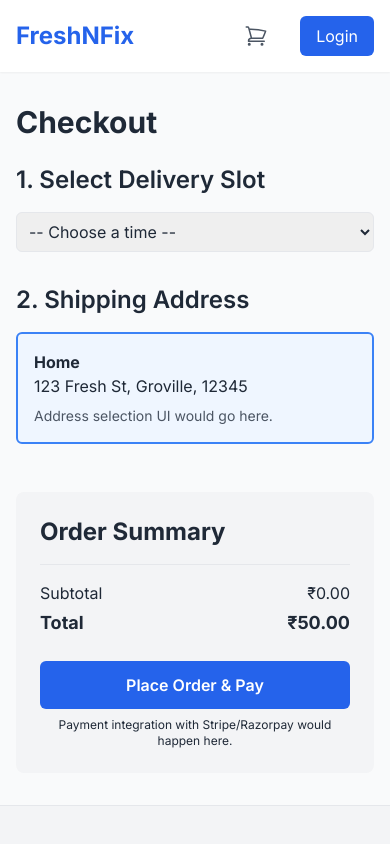
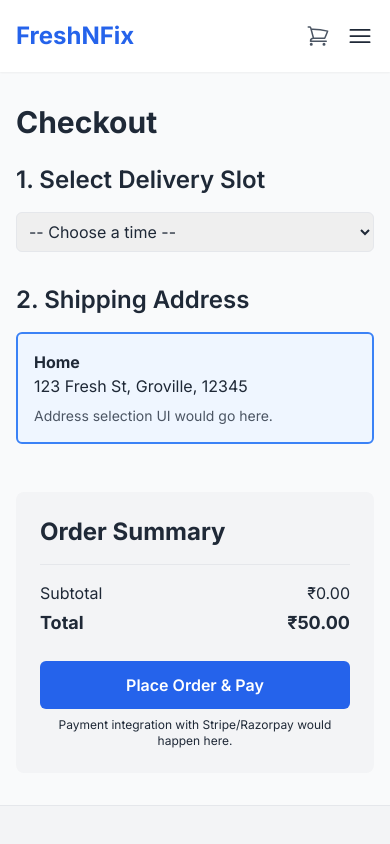
Before and after one commit to nikhil00001/FreshNFix, a Next.js app in the folder client/: page /checkout in a window 390 px wide. Shown: the top 844 px of the page. Built offline with nearby package versions, Linux system fonts and the light colour scheme.

Commit message:
Hamburger menu added

```diff
--- a/client/app/checkout/page.jsx
+++ b/client/app/checkout/page.jsx
@@ -29,7 +29,7 @@ const handlePlaceOrder = async () => {
     const token = localStorage.getItem('token');
     try {
       const apiUrl = process.env.NEXT_PUBLIC_API_URL;
-      const res = await fetch('{apiUrl}/api/orders', {
+      const res = await fetch(`${apiUrl}/api/orders`, {
           method: 'POST',
           headers: { 'Content-Type': 'application/json', 'x-auth-token': token },
           body: JSON.stringify({ shippingAddress, fixedDeliverySlot: deliverySlot }),
--- a/client/components/Navbar.jsx
+++ b/client/components/Navbar.jsx
@@ -3,14 +3,14 @@
 import Link from 'next/link';
 import { useContext, useEffect, useState } from 'react';
 import CartContext from '@/context/CartContext';
-import { ShoppingCartIcon } from '@heroicons/react/24/outline';
+import { ShoppingCartIcon, Bars3Icon, XMarkIcon } from '@heroicons/react/24/outline'; // Import menu icons
 
 export default function Navbar() {
   const { cartCount } = useContext(CartContext);
   const [isLoggedIn, setIsLoggedIn] = useState(false);
+  const [isMenuOpen, setIsMenuOpen] = useState(false); // State for the mobile menu
 
   useEffect(() => {
-    // This effect now runs only on the client, preventing build errors
     if (typeof window !== 'undefined') {
       const token = localStorage.getItem('token');
       setIsLoggedIn(!!token);
@@ -24,7 +24,6 @@ export default function Navbar() {
   };
 
   return (
-    // Add sticky, top-0, z-50, shadow-sm and refine padding
     <header className="sticky top-0 z-50 bg-white shadow-sm">
       <nav className="container mx-auto px-4 py-4">
         <div className="flex justify-between items-center">
@@ -32,7 +31,8 @@ export default function Navbar() {
             FreshNFix
           </Link>
 
-          <div className="flex items-center space-x-6">
+          {/* --- Desktop Menu (hidden on mobile) --- */}
+          <div className="hidden md:flex items-center space-x-6">
             <Link href="/cart" className="relative p-2">
               <ShoppingCartIcon className="h-6 w-6 text-gray-600 hover:text-blue-600" />
               {cartCount > 0 && (
@@ -60,8 +60,48 @@ export default function Navbar() {
               </Link>
             )}
           </div>
+
+          {/* --- Mobile Menu Button (hamburger icon, hidden on desktop) --- */}
+          <div className="md:hidden flex items-center">
+            <Link href="/cart" className="relative p-2 mr-2">
+              <ShoppingCartIcon className="h-6 w-6 text-gray-600" />
+              {cartCount > 0 && (
+                <span className="absolute top-0 right-0 bg-orange-500 text-white text-xs rounded-full h-5 w-5 flex items-center justify-center">
+                  {cartCount}
+                </span>
+              )}
+            </Link>
+            <button onClick={() => setIsMenuOpen(!isMenuOpen)}>
+              {isMenuOpen ? <XMarkIcon className="h-7 w-7"/> : <Bars3Icon className="h-7 w-7" />}
+            </button>
+          </div>
         </div>
       </nav>
+
+      {/* --- Mobile Menu Panel (conditionally rendered) --- */}
+      {isMenuOpen && (
+        <div className="md:hidden bg-white border-t">
+          <div className="px-4 py-4 flex flex-col space-y-4">
+            {isLoggedIn ? (
+              <>
+                <Link href="/account" className="text-gray-800 hover:text-blue-600 font-medium" onClick={() => setIsMenuOpen(false)}>
+                  My Account
+                </Link>
+                <button
+                  onClick={handleLogout}
+                  className="w-full text-left px-4 py-2 bg-blue-600 text-white rounded-md hover:bg-blue-700"
+                >
+                  Logout
+                </button>
+              </>
+            ) : (
+              <Link href="/login" className="px-4 py-2 bg-blue-600 text-white rounded-md hover:bg-blue-700 text-center" onClick={() => setIsMenuOpen(false)}>
+                Login
+              </Link>
+            )}
+          </div>
+        </div>
+      )}
     </header>
   );
 }
```
